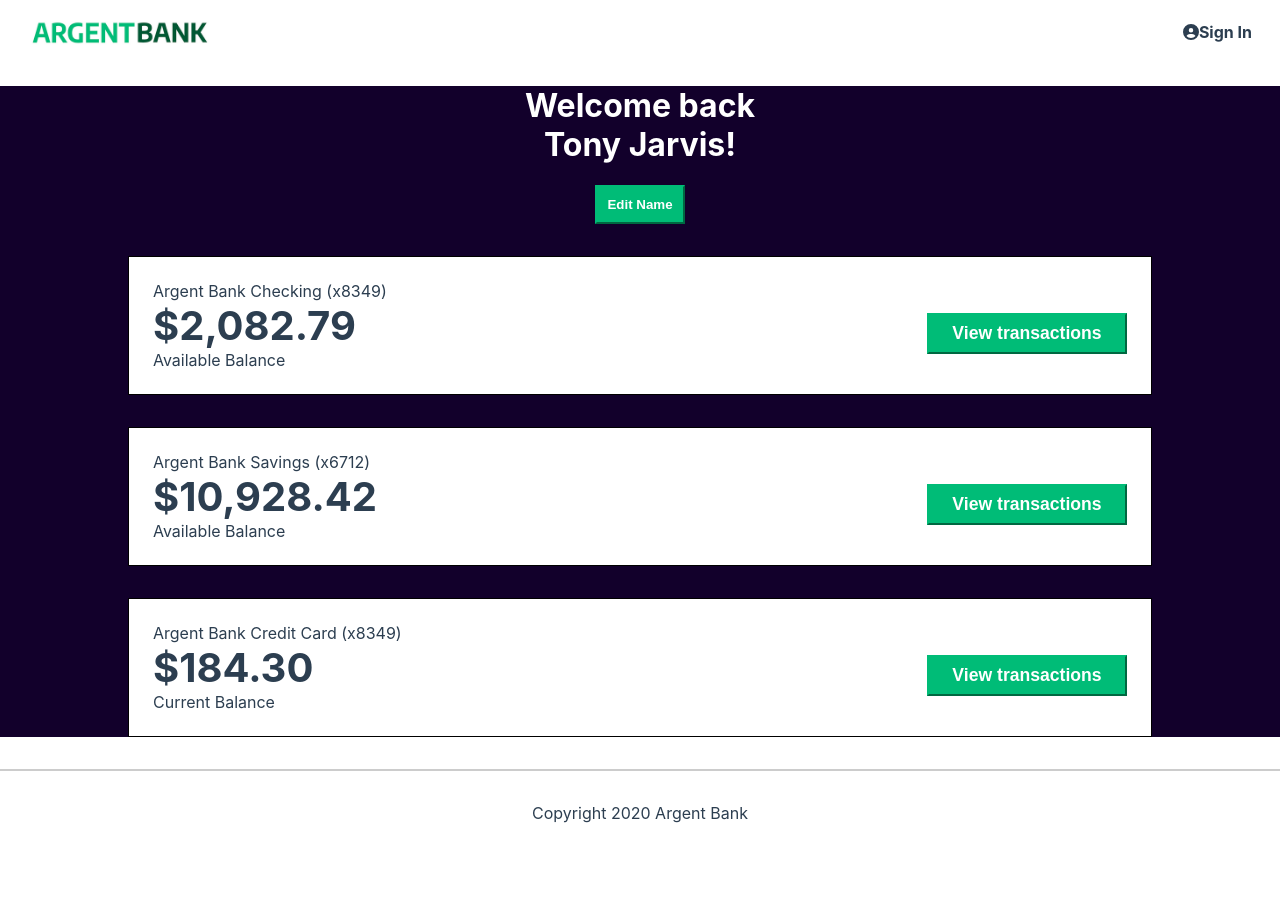
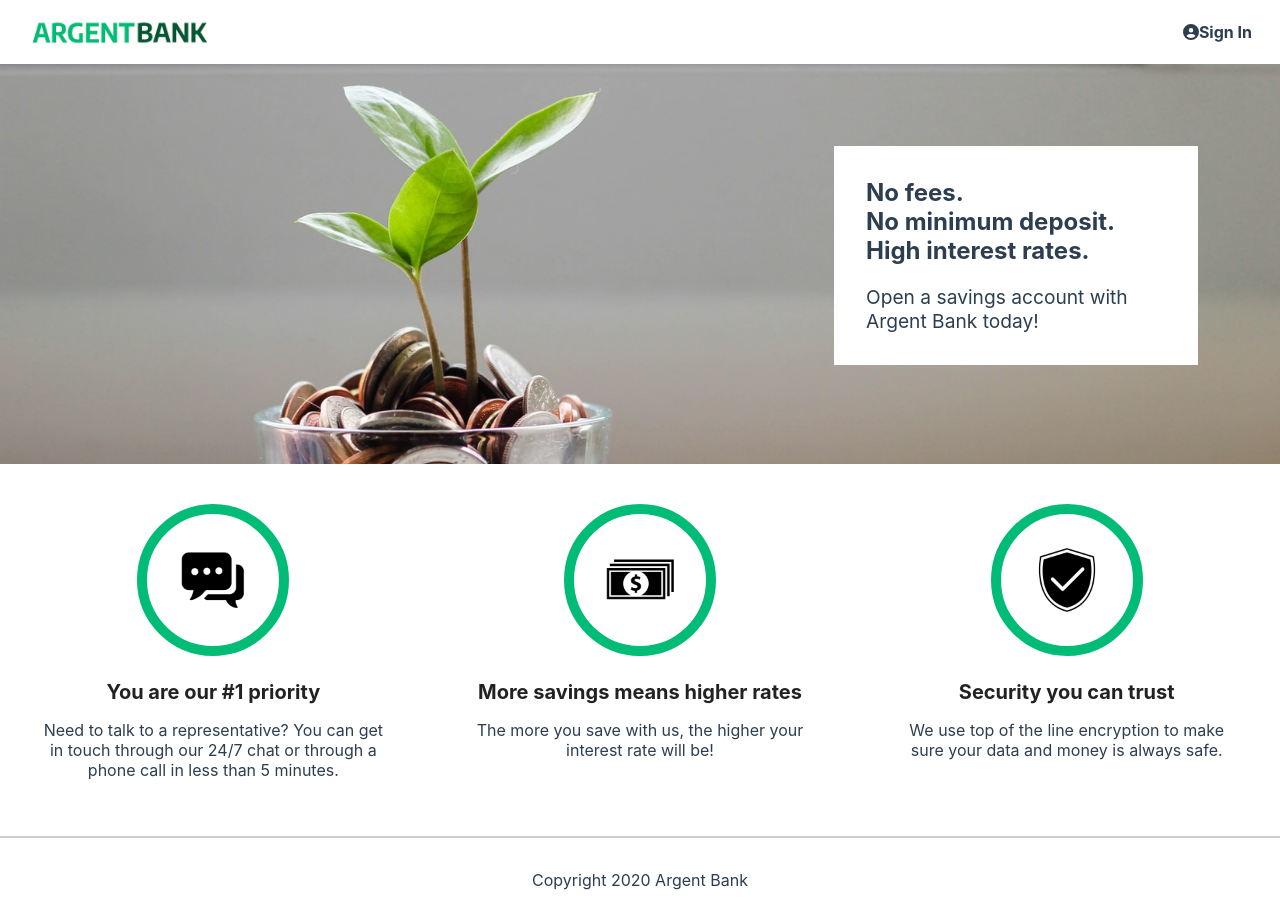
Before and after one commit to abaddon101/Project-13-Remede-Agency-Front-End, a React (Create React App) app: page / in a window 1280 px wide. Before the commit the page ends 847 px from the top, so only its background shows below. Built offline with nearby package versions, Linux system fonts and the light colour scheme.

Commit message:
reorganisation composants

```diff
--- a/src/App.tsx
+++ b/src/App.tsx
@@ -1,18 +1,14 @@
 import React from "react";
-import Nav from "./componentsApp/Nav";
 import Home from "./page/Home";
 import Signin from "./page/Signin";
 import Profil from "./page/Profil";
-import Footer from "./componentsApp/Footer";
 
 import "./page/style.scss";
 
 function App() {
   return (
     <div className="App">
-      <Nav />
-      <Profil />
-      <Footer />
+      <Home />
     </div>
   );
 }
--- a/src/page/Home.tsx
+++ b/src/page/Home.tsx
@@ -1,8 +1,16 @@
 import React from "react";
+import Nav from "../componentsApp/Nav";
 import Main from "../componentHomePage/Main";
+import Footer from "../componentsApp/Footer";
 
 function Home() {
-  return <Main />;
+  return (
+    <body>
+      <Nav />
+      <Main />
+      <Footer />
+    </body>
+  );
 }
 
 export default Home;
--- a/src/page/Profil.tsx
+++ b/src/page/Profil.tsx
@@ -1,8 +1,16 @@
 import React from "react";
+import Nav from "../componentsApp/Nav";
+import Footer from "../componentsApp/Footer";
 import Main from "../componentProfilPage/Main";
 
 function Profil() {
-  return <Main />;
+  return (
+    <body>
+      <Nav />
+      <Main />
+      <Footer />
+    </body>
+  );
 }
 
 export default Profil;
```
Also changed, not shown: src/componentSignInPage/Main.tsx (added, +34 -0 lines), src/page/Signin.tsx (+8 -26 lines).
